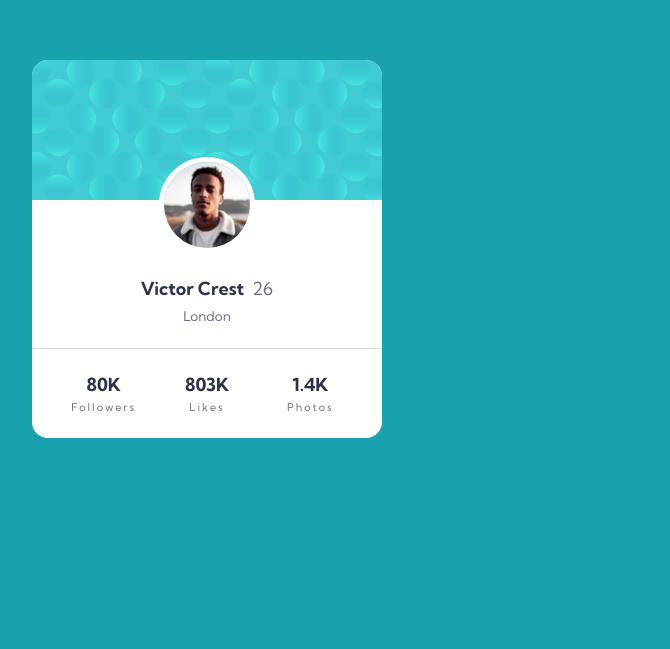
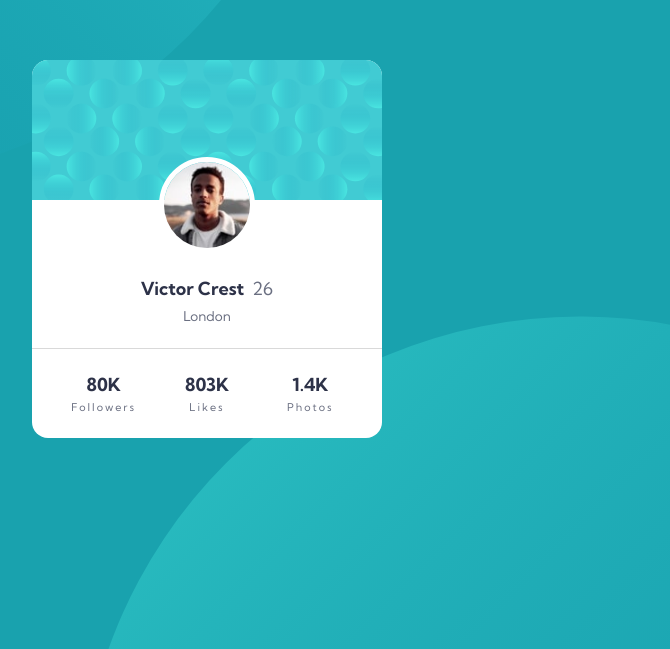
Before and after one commit to PadronToni/FM-Profile-card, a plain HTML site: page index.html in a window 1280 px wide. Shown: the part 151-800 px from the top of the page, without its empty margins (433-1103 px from the left). Drawn offline with Linux system fonts and the light colour scheme.

Commit message:
added background pattern

```diff
--- a/index.html
+++ b/index.html
@@ -16,11 +16,14 @@
 </head>
 
 <body>
-  <main class="container container--page-height">
+  <!-- <div class="pattern-bg"> </div> -->
+  <main class="container container--page-height pattern-bg">
+
 
     <div class="profile-card" role="presentation">
 
-      <img class="profile-card-bg" src="images/bg-pattern-card.svg" alt="avatar background">
+      <img class="profile-card-bg" src="images/bg-pattern-card.svg"
+        alt="avatar background">
 
       <div class="profile-card-content">
 
--- /dev/null
+++ b/styles/components/pattern-bg.css
@@ -0,0 +1,9 @@
+.pattern-bg {
+	--size: 1000px;
+	--delta-v: calc(var(--size) / 1.5 * -1);
+	--delta-h: 40vw;
+	background-repeat: no-repeat;
+	background-image: url(../../images/bg-pattern-top.svg), url(../../images/bg-pattern-bottom.svg);
+	background-position: top var(--delta-v) right var(--delta-h), bottom var(--delta-v) left var(--delta-h);
+	background-size: var(--size), var(--size);
+}
--- a/styles/components/profile-card.css
+++ b/styles/components/profile-card.css
@@ -1,6 +1,7 @@
 .profile-card {
 	background-color: var(--clr-background);
 	border-radius: 1rem;
+	margin: 2rem;
 	overflow: hidden;
 }
 
--- a/styles/style.css
+++ b/styles/style.css
@@ -7,4 +7,5 @@
 @import "objects/container.css";
 
 @import "components/attribution.css";
+@import "components/pattern-bg.css";
 @import "components/profile-card.css";
```
